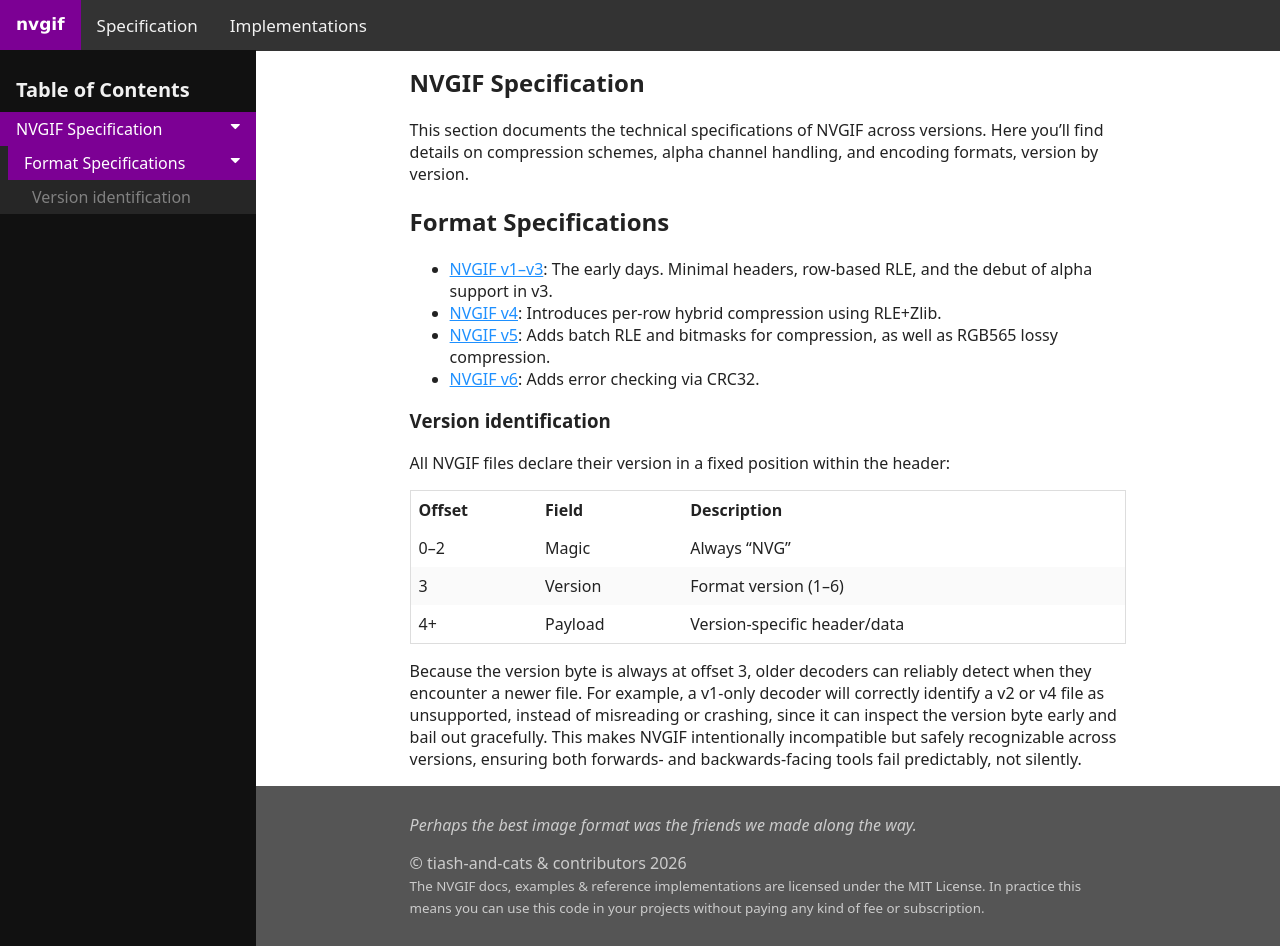
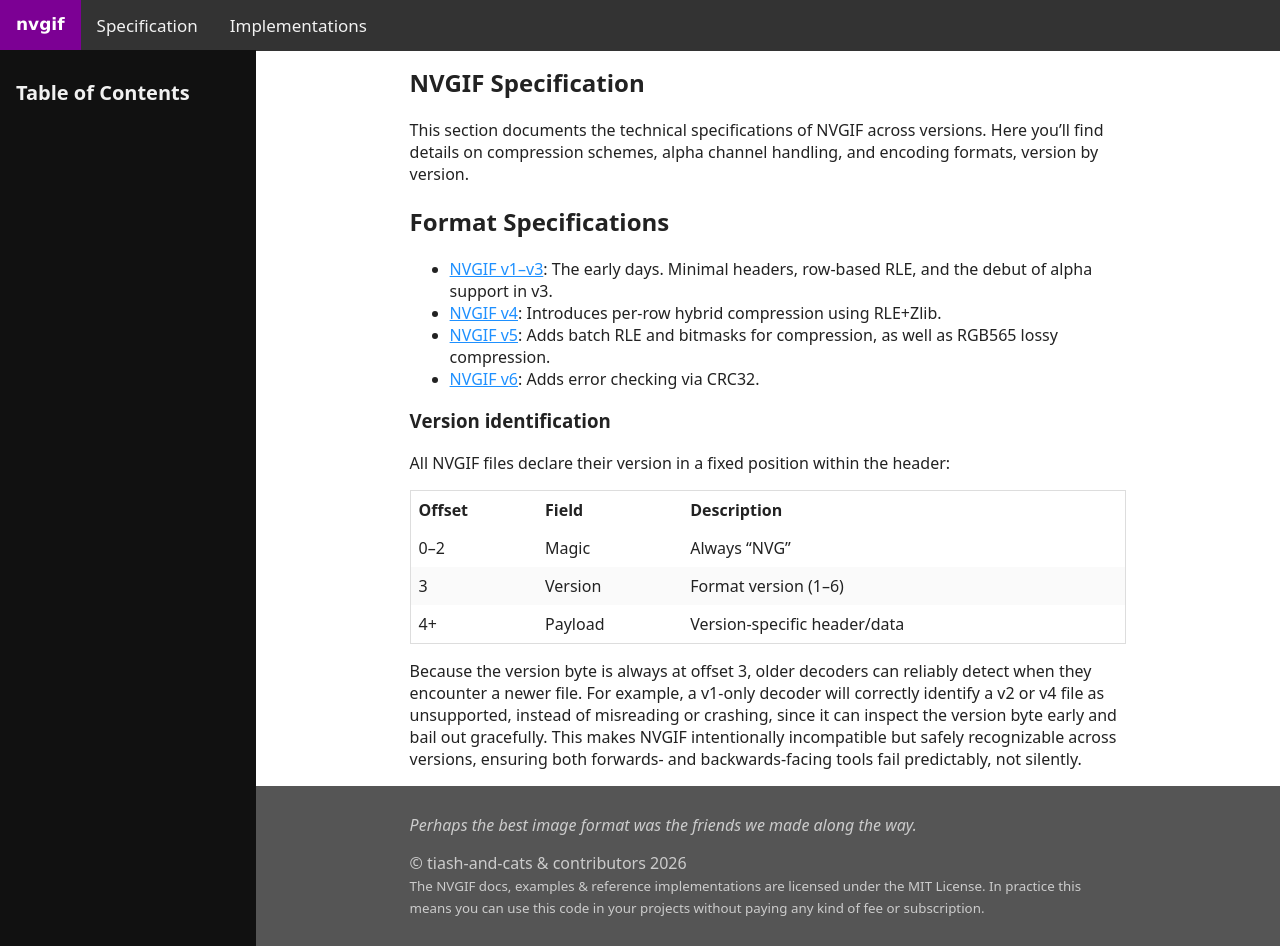
Before and after one commit to tiash-and-cats/nvgif, a Jekyll site: the page built from specs/README.md, in a window 1280 px wide and 946 px high. Built offline with Jekyll 4.4.1, drawn with Linux system fonts in a browser that asks for light colours; our own code applies the rules of GitHub Pages for plain Markdown files.

```diff
--- a/assets/css/index.css
+++ b/assets/css/index.css
@@ -98,6 +98,7 @@ nav input[type=text] {
   border: none;
   background-color: #222;
   color: var(--off-white);
+  font-family: inherit;
 }
 
 nav .search-container button {
@@ -110,6 +111,7 @@ nav .search-container button {
   border: none;
   cursor: pointer;
   color: var(--off-white);
+  font-family: inherit;
 }
 
 nav .search-container button:hover {
@@ -249,8 +251,9 @@ img {
 
 .sidenav :is(h1, h2, h3, h4, h5, h6) {
   font-size: 20px;
-  margin: 0 0 3px 0;
   color: #f1f1f1;
+  cursor: initial;
+  margin: 3px 0;
 }
 
 .dropdown-btn > a {
--- a/assets/js/index.js
+++ b/assets/js/index.js
@@ -54,8 +54,14 @@ function buildTOCView(g, e) {
 }
 
 const headings = document.querySelectorAll("article :is(h1, h2, h3, h4, h5, h6)");
-const toc = buildTOCGraph(1, 0, headings);
-buildTOCView(toc, document.querySelector(".sidenav"));
+
+if (globalThis._SPHINX) { /* the Sphinx layout both sets this variable and
+                             populates the TOC; see implementation/_themes/
+                             nvgif/layout.html and implementation/_themes/
+                             nvgif/localtoc.html. */
+  const toc = buildTOCGraph(1, 0, headings);
+  buildTOCView(toc, document.querySelector(".sidenav"));
+}
 
 var dropdown = document.getElementsByClassName("dropdown-btn");
 var i;
--- a/nvgif.js
+++ b/nvgif.js
@@ -134,6 +134,7 @@ function decodeNVGIF(bytes) {
       alpha = !!bytes[5];
       width = view.getUint16(6, false);
       height = view.getUint16(8, false);
+      // there should not be a break here!
     case 6:
       checksum = view.getUint32(9, false);
       break;
```
